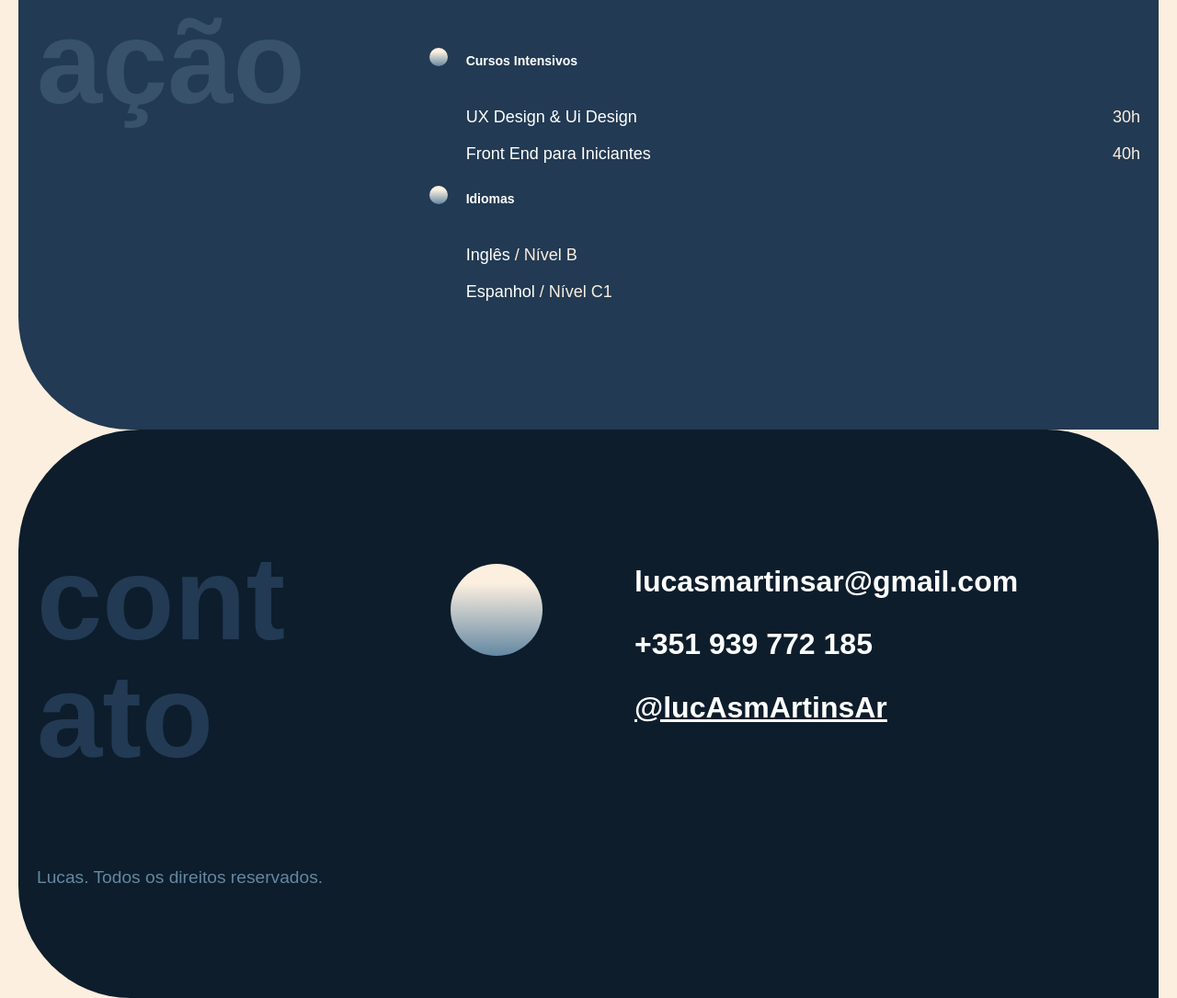
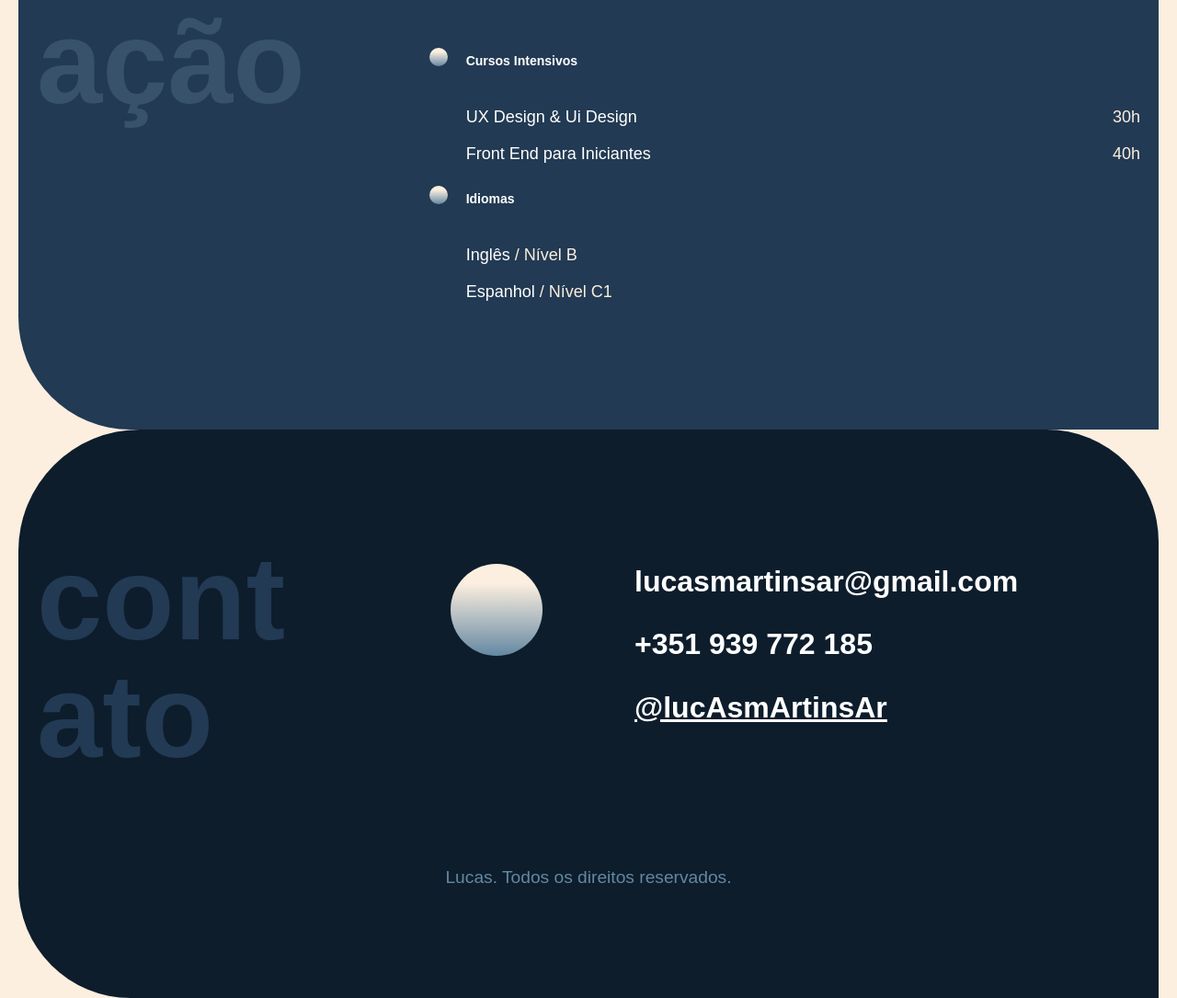
Before and after one commit to lucasmartinsar/lucasmartinsar.github.io, a plain HTML site: page index.html in a window 1280 px wide. Shown: the part 1985-3070 px from the top of the page at 92% size. Drawn offline with Linux system fonts and the light colour scheme.

Commit message:
favicon e copy

```diff
--- a/css/footer.css
+++ b/css/footer.css
@@ -1,4 +1,3 @@
-
 
 .footer-container{
   max-width: 1200px;
@@ -50,6 +49,7 @@
   color: #6488A2;
   font-size: 1.2rem;
   grid-column: 1 / -1;
+  margin: 0 auto;
 }
 
 @media (max-width: 800px){
--- a/index.html
+++ b/index.html
@@ -8,7 +8,7 @@
   <title>Lucas Developer frontEnd</title>
   <meta name="description" content="Desenvolvedor Front-End localizado em Braga">
   <link rel="stylesheet" href="css/style.css">
-
+  <link rel="icon" href="./favicon.svg" type="image/svg+xml">
 </head>
 
 <body>
```
Also changed, not shown: favicon.svg (added).
